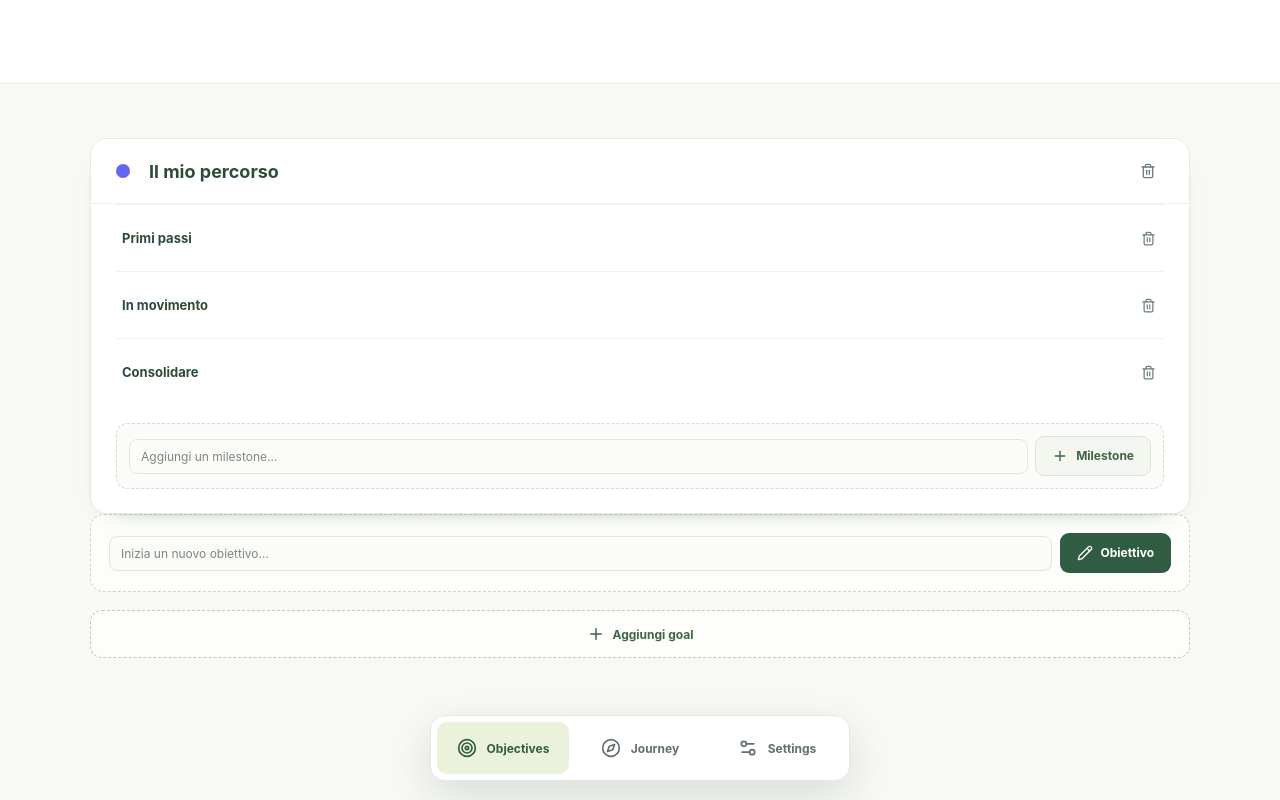
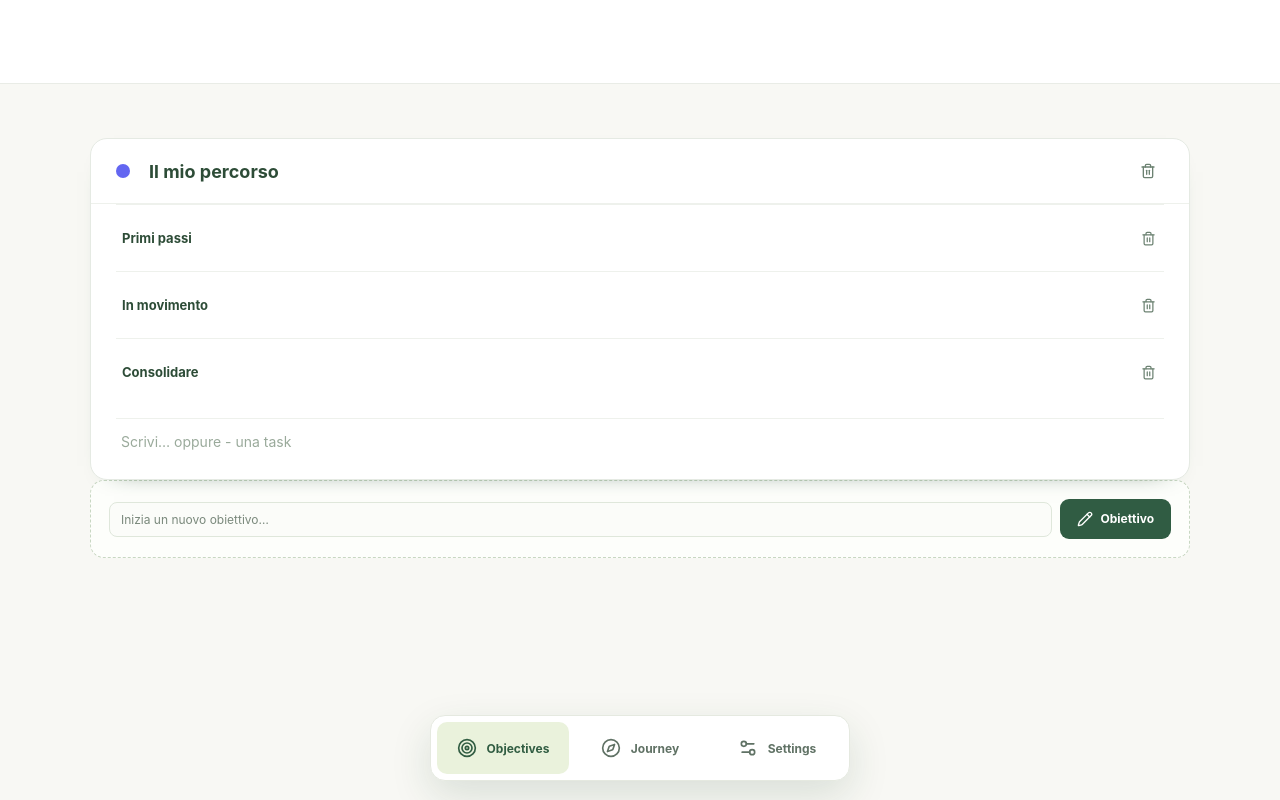
Before and after one commit to EmprinEnrico/app-scout, a React (Vite) app in the folder web/: page / in a window 1280 px wide. Built offline with nearby package versions, Linux system fonts and the light colour scheme.

Commit message:
Turn objectives into a live text editor

```diff
--- a/web/src/Hierarchy.css
+++ b/web/src/Hierarchy.css
@@ -60,10 +60,6 @@
 }
 .hierarchy-add input:focus, .new-objective input:focus { border-color: #a9c38d; outline: 3px solid #eaf2dc; }
 .hierarchy-add input::placeholder, .new-objective input::placeholder { color: #7a897c; }
-.milestone-add {
-  margin: 10px 25px 24px; padding: 12px; border: 1px dashed #d2dfcc;
-  border-radius: 11px; background: #fbfcf9;
-}
 .new-objective {
   display: flex; align-items: center; gap: 8px; padding: 18px; border: 1px dashed #c8d7c2;
   border-radius: 14px; background: #fdfefb;
@@ -87,35 +83,20 @@
 .swipe-goal-content:hover { background: #f7faf4; }
 .swipe-goal-content .task-check { margin-top: 1px; }
 .swipe-goal-content .task-title { display: block; width: 0; }
-.add-goal-trigger {
-  width: 100%; min-height: 48px; margin-top: 18px; border: 1px dashed #b9ceb0; border-radius: 12px;
-  display: flex; align-items: center; justify-content: center; gap: 8px; background: #fdfefb;
-  color: #3e6544; font-size: 12px; font-weight: 750;
+.live-entry { margin: 5px 25px 20px; border-top: 1px solid #eef1ec; }
+.live-entry-input {
+  width: 100%; border: 0; outline: 0; background: transparent; color: #304c3b;
+  padding: 13px 5px 7px; font-size: 14px; line-height: 1.45;
 }
-.add-goal-trigger:hover { border-color: #8eae86; background: #f4f8ef; }
-.goal-composer {
-  display: grid; gap: 10px; margin-top: 18px; padding: 15px; border: 1px solid #dbe5d6;
-  border-radius: 13px; background: #fff;
-}
-.goal-composer > textarea {
-  width: 100%; min-height: 58px; resize: vertical; border: 1px solid #dfe7db; border-radius: 8px;
-  background: #fbfcf9; color: #2d4c37; padding: 10px 11px; font-size: 13px;
-}
-.goal-composer-controls { display: flex; align-items: center; gap: 8px; }
-.goal-composer-controls select {
-  min-width: 0; flex: 1; border: 1px solid #dfe7db; border-radius: 8px; background: #fbfcf9;
-  color: #405a47; padding: 9px 10px; font-size: 11px;
-}
-.goal-composer-controls .button { flex: none; }
+.live-entry-input::placeholder { color: #9aaa9b; }
+.live-entry-input:focus { background: #fbfcf9; }
 
 @media (max-width: 560px) {
   .page-intro h1 { font-size: 28px; }
   .task-objective-heading, .hierarchy-objective-heading { padding: 0 17px; }
   .task-milestones, .hierarchy-milestones { padding-left: 17px; padding-right: 17px; }
   .task-title { font-size: 14px; }
-  .milestone-add { margin: 8px 17px 18px; padding: 10px; }
-  .goal-composer-controls { align-items: stretch; flex-direction: column; }
-  .goal-composer-controls .button { width: 100%; }
+  .live-entry { margin: 5px 17px 18px; }
   .new-objective { align-items: stretch; flex-direction: column; }
   .new-objective .button { width: 100%; }
 }
--- a/web/src/components/GoalComposer.tsx
+++ /dev/null
@@ -1,84 +0,0 @@
-// Goal composer: adds a concrete practice to a selected milestone.
-import { useState, type FormEvent } from "react";
-import { Check, Plus, X } from "lucide-react";
-import type { Area, Stage } from "../domain/contracts";
-
-export function GoalComposer({
-  areas,
-  stages,
-  onAdd,
-}: {
-  areas: Area[];
-  stages: Stage[];
-  onAdd: (title: string, areaId: string, stageId: string) => void;
-}) {
-  const firstArea = areas[0]?.id ?? "";
-  const firstStage = stages.find((stage) => stage.areaId === firstArea)?.id ?? "";
-  const [open, setOpen] = useState(false);
-  const [title, setTitle] = useState("");
-  const [areaId, setAreaId] = useState(firstArea);
-  const [stageId, setStageId] = useState(firstStage);
-  const availableStages = stages
-    .filter((stage) => stage.areaId === areaId)
-    .sort((left, right) => left.position - right.position);
-  const validStageId = availableStages.some((stage) => stage.id === stageId)
-    ? stageId
-    : availableStages[0]?.id ?? "";
-
-  function submit(event: FormEvent<HTMLFormElement>) {
-    event.preventDefault();
-    if (!title.trim() || !areaId || !validStageId) return;
-    onAdd(title.trim(), areaId, validStageId);
-    setTitle("");
-    setOpen(false);
-  }
-
-  if (!areas.length) return null;
-  if (!open) {
-    return (
-      <button className="add-goal-trigger" type="button" onClick={() => setOpen(true)}>
-        <Plus size={18} /> Aggiungi goal
-      </button>
-    );
-  }
-
-  return (
-    <form className="goal-composer" onSubmit={submit}>
-      <textarea
-        autoFocus
-        rows={2}
-        aria-label="Nome del nuovo goal"
-        placeholder="Cosa vuoi aggiungere?"
-        value={title}
-        onChange={(event) => setTitle(event.target.value)}
-      />
-      <div className="goal-composer-controls">
-        <select
-          aria-label="Obiettivo del nuovo goal"
-          value={areaId}
-          onChange={(event) => setAreaId(event.target.value)}
-        >
-          {areas.map((area) => <option key={area.id} value={area.id}>{area.name}</option>)}
-        </select>
-        <select
-          aria-label="Milestone del nuovo goal"
-          value={validStageId}
-          onChange={(event) => setStageId(event.target.value)}
-        >
-          {availableStages.map((stage) => <option key={stage.id} value={stage.id}>{stage.name}</option>)}
-        </select>
-        <button className="button button-primary" type="submit" disabled={!title.trim()}>
-          <Check size={16} /> Aggiungi
-        </button>
-        <button
-          className="icon-button"
-          type="button"
-          aria-label="Annulla aggiunta goal"
-          onClick={() => setOpen(false)}
-        >
-          <X size={17} />
-        </button>
-      </div>
-    </form>
-  );
-}
--- a/web/src/components/ObjectivesScreen.tsx
+++ b/web/src/components/ObjectivesScreen.tsx
@@ -1,9 +1,8 @@
-// Objectives screen: edits the objective, milestone, and concrete practice hierarchy.
+// Objectives screen: a live text editor for objectives, milestones, and goals.
 import { useState, type FormEvent } from "react";
-import { Pencil, Plus, Trash2 } from "lucide-react";
+import { Pencil, Trash2 } from "lucide-react";
 import { useGoals } from "../domain/GoalsContext";
 import type { Area, Goal, Stage } from "../domain/contracts";
-import { GoalComposer } from "./GoalComposer";
 import { SwipeGoalRow } from "./SwipeGoalRow";
 import "../Hierarchy.css";
 import "../Screens.css";
@@ -13,11 +12,13 @@ function InlineTitle({
   label,
   className,
   onUpdate,
+  onFocus,
 }: {
   value: string;
   label: string;
   className?: string;
   onUpdate: (value: string) => void;
+  onFocus?: () => void;
 }) {
   const [draft, setDraft] = useState(value);
 
@@ -35,9 +36,45 @@ function InlineTitle({
       className={`hierarchy-title ${className ?? ""}`}
       aria-label={label}
       value={draft}
+      onFocus={onFocus}
       onChange={(event) => change(event.target.value)}
       onBlur={restoreIfEmpty}
     />
+  );
+}
+
+function LiveEntry({
+  hasMilestone,
+  onCommit,
+}: {
+  hasMilestone: boolean;
+  onCommit: (value: string) => void;
+}) {
+  const [value, setValue] = useState("");
+
+  function commit() {
+    const nextValue = value.trim();
+    if (!nextValue) return;
+    onCommit(nextValue);
+    setValue("");
+  }
+
+  return (
+    <div className="live-entry">
+      <input
+        className="live-entry-input"
+        aria-label="Scrivi un milestone o una task"
+        placeholder={hasMilestone ? "Scrivi… oppure - una task" : "Scrivi un milestone…"}
+        value={value}
+        onChange={(event) => setValue(event.target.value)}
+        onKeyDown={(event) => {
+          if (event.key === "Escape") {
+            event.preventDefault();
+            commit();
+          }
+        }}
+      />
+    </div>
   );
 }
 
@@ -53,6 +90,7 @@ function ObjectiveCard({
   onUpdateGoal,
   onDeleteGoal,
   onAddStage,
+  onAddGoal,
 }: {
   area: Area;
   stages: Stage[];
@@ -64,18 +102,26 @@ function ObjectiveCard({
   onToggleGoal: (id: string) => void;
   onUpdateGoal: (id: string, title: string) => void;
   onDeleteGoal: (id: string) => void;
-  onAddStage: (areaId: string, name: string) => void;
+  onAddStage: (areaId: string, name: string) => string;
+  onAddGoal: (input: { title: string; areaId: string; stageId: string }) => void;
 }) {
   const areaStages = stages
     .filter((stage) => stage.areaId === area.id)
     .sort((left, right) => left.position - right.position);
-  const [newStage, setNewStage] = useState("");
+  const [activeStageId, setActiveStageId] = useState(areaStages[0]?.id ?? "");
+  const activeStage = areaStages.find((stage) => stage.id === activeStageId)
+    ?? areaStages.at(-1);
 
-  function addStage(event: FormEvent<HTMLFormElement>) {
-    event.preventDefault();
-    if (!newStage.trim()) return;
-    onAddStage(area.id, newStage.trim());
-    setNewStage("");
+  function commitEntry(value: string) {
+    if (value.startsWith("-")) {
+      const title = value.slice(1).trim();
+      if (title && activeStage) {
+        onAddGoal({ title, areaId: area.id, stageId: activeStage.id });
+      }
+      return;
+    }
+    const stageId = onAddStage(area.id, value);
+    setActiveStageId(stageId);
   }
 
   return (
@@ -111,6 +157,7 @@ function ObjectiveCard({
                   value={stage.name}
                   label="Nome del milestone"
                   className="milestone-title"
+                  onFocus={() => setActiveStageId(stage.id)}
                   onUpdate={(name) => onRenameStage(stage.id, name)}
                 />
                 <button
@@ -129,7 +176,7 @@ function ObjectiveCard({
                 </button>
               </header>
               <ul className="hierarchy-task-list">
-                {stageGoals.map((goal) => (
+                {stageGoals.map((goal: Goal) => (
                   <SwipeGoalRow
                     key={goal.id}
                     goal={goal}
@@ -143,17 +190,7 @@ function ObjectiveCard({
           );
         })}
       </div>
-      <form className="hierarchy-add milestone-add" onSubmit={addStage}>
-        <input
-          aria-label={`Aggiungi milestone a ${area.name}`}
-          placeholder="Aggiungi un milestone…"
-          value={newStage}
-          onChange={(event) => setNewStage(event.target.value)}
-        />
-        <button className="button button-secondary" type="submit">
-          <Plus size={16} /> Milestone
-        </button>
-      </form>
+      <LiveEntry hasMilestone={areaStages.length > 0} onCommit={commitEntry} />
     </article>
   );
 }
@@ -174,6 +211,13 @@ export function ObjectivesScreen() {
   } = useGoals();
   const [newArea, setNewArea] = useState("");
 
+  function addObjective(event: FormEvent<HTMLFormElement>) {
+    event.preventDefault();
+    if (!newArea.trim()) return;
+    addArea(newArea.trim());
+    setNewArea("");
+  }
+
   return (
     <section className="objectives-page" aria-label="Obiettivi">
       <div className="hierarchy-list">
@@ -191,18 +235,11 @@ export function ObjectivesScreen() {
             onUpdateGoal={(id, title) => updateGoal(id, { title })}
             onDeleteGoal={deleteGoal}
             onAddStage={addStage}
+            onAddGoal={addGoal}
           />
         ))}
       </div>
-      <form
-        className="new-objective"
-        onSubmit={(event) => {
-          event.preventDefault();
-          if (!newArea.trim()) return;
-          addArea(newArea.trim());
-          setNewArea("");
-        }}
-      >
+      <form className="new-objective" onSubmit={addObjective}>
         <input
           aria-label="Nome del nuovo obiettivo"
           placeholder="Inizia un nuovo obiettivo…"
@@ -213,11 +250,6 @@ export function ObjectivesScreen() {
           <Pencil size={16} /> Obiettivo
         </button>
       </form>
-      <GoalComposer
-        areas={state.areas}
-        stages={state.stages}
-        onAdd={(title, areaId, stageId) => addGoal({ title, areaId, stageId })}
-      />
     </section>
   );
 }
--- a/web/src/domain/GoalsContext.tsx
+++ b/web/src/domain/GoalsContext.tsx
@@ -95,7 +95,11 @@ export function GoalsProvider({ children }: { children: ReactNode }) {
       replacementIds: [newId(), newId(), newId(), newId()],
       createdAt: new Date().toISOString(),
     }),
-    addStage: (areaId: string, name: string) => dispatch({ type: 'addStage', id: newId(), areaId, name }),
+    addStage: (areaId: string, name: string) => {
+      const id = newId()
+      dispatch({ type: 'addStage', id, areaId, name })
+      return id
+    },
     renameStage: (id: string, name: string) => dispatch({ type: 'renameStage', id, name }),
     deleteStage: (id: string) => dispatch({ type: 'deleteStage', id, replacementId: newId() }),
     addGoal: (input: NewGoal) => dispatch({
--- a/web/src/domain/contracts.ts
+++ b/web/src/domain/contracts.ts
@@ -47,7 +47,7 @@ export type GoalsContextValue = {
   addArea(name: string): void
   renameArea(id: string, name: string): void
   deleteArea(id: string): void
-  addStage(areaId: string, name: string): void
+  addStage(areaId: string, name: string): string
   renameStage(id: string, name: string): void
   deleteStage(id: string): void
   addGoal(input: NewGoal): void
```
